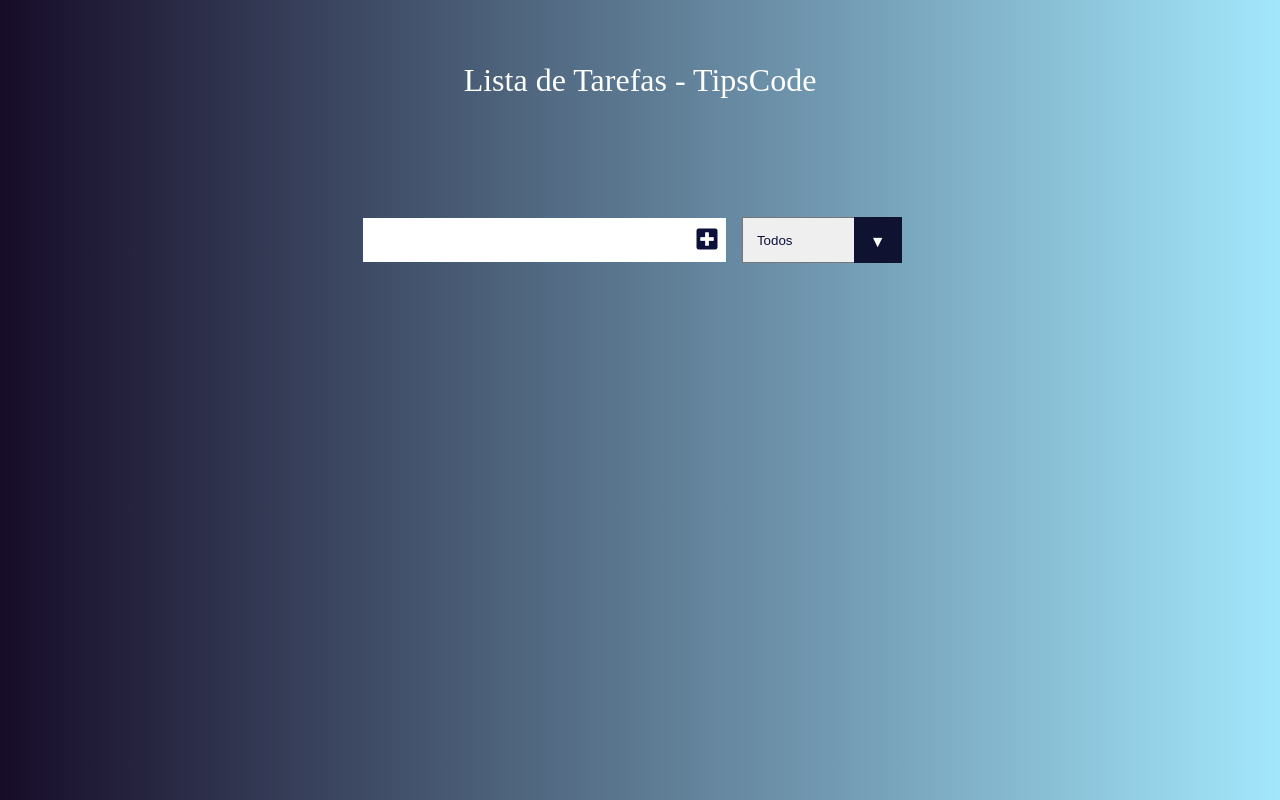
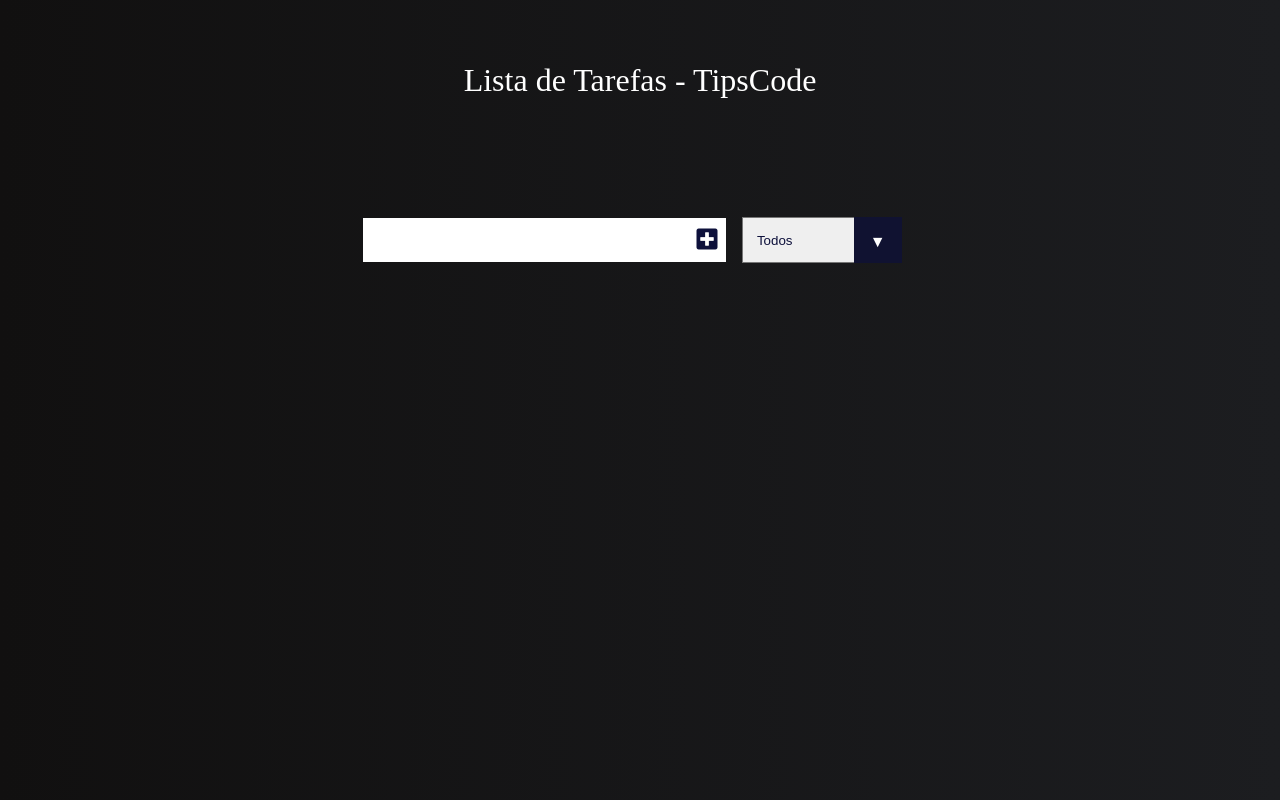
Before and after one commit to AlefMends/checklist, a plain HTML site: page index.html in a window 1280 px wide. Drawn offline with Linux system fonts and the light colour scheme.

Commit message:
Update style.css

```diff
--- a/style.css
+++ b/style.css
@@ -5,7 +5,7 @@
 }
 
 body {
-    background: linear-gradient(to right, rgb(22, 12, 40), rgb(163, 231, 252));
+    background: linear-gradient(to right, rgb(17, 16, 16), rgb(28, 29, 32));
     color: #fff;
     min-height: 100vh;
 }
```
